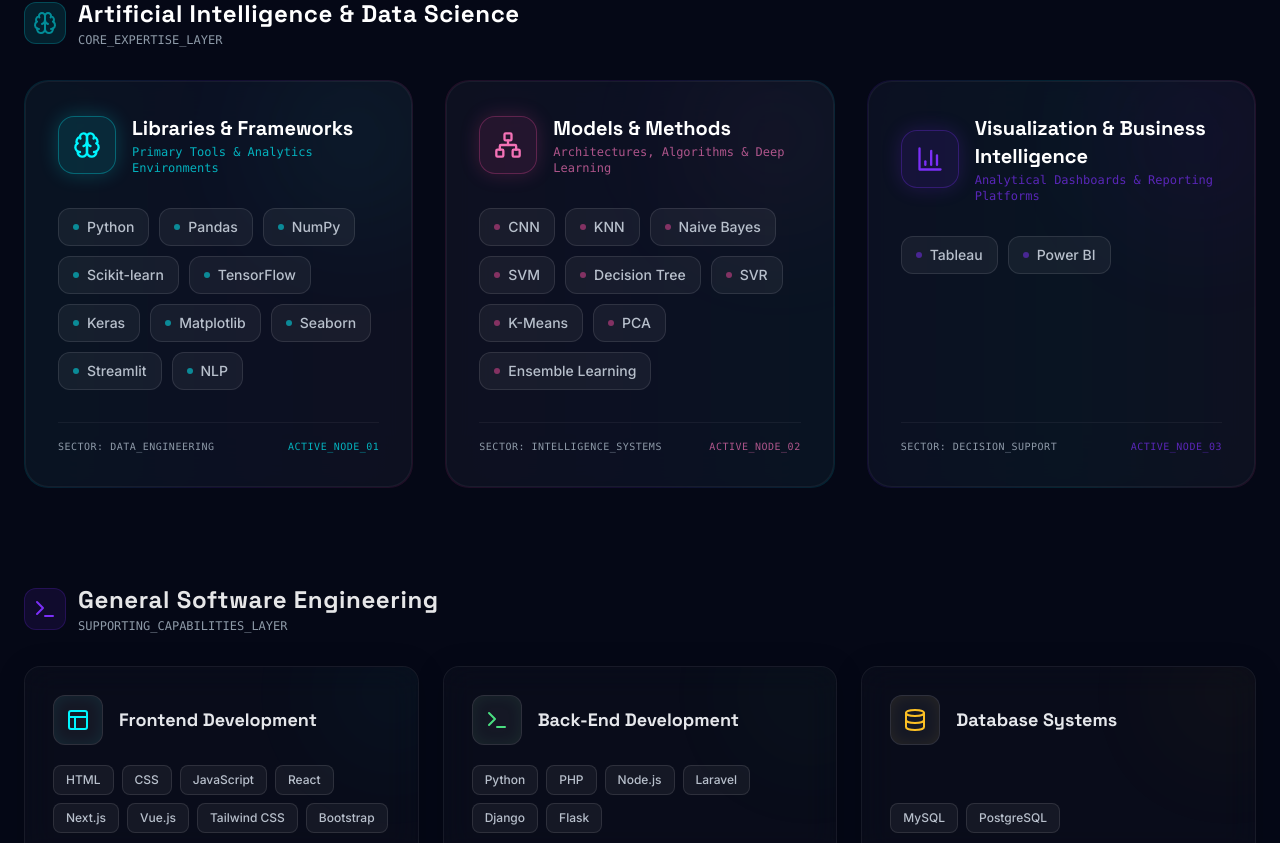
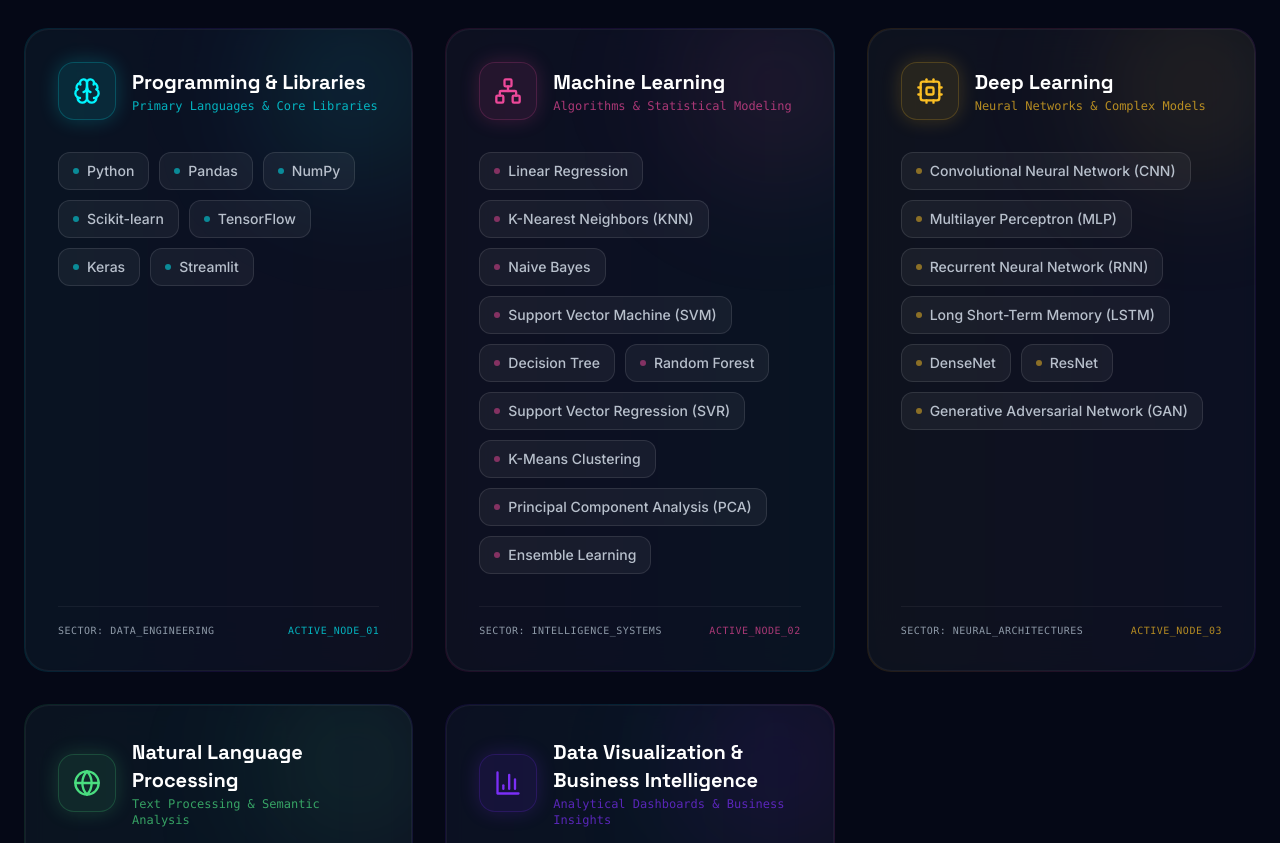
Before and after one commit to rizkyjisantt-dev/portfolio-ai, a React (Vite) app: page / in a window 1280 px wide. Shown: the part 2077-2920 px from the top of the page. Built offline with nearby package versions, Linux system fonts and the light colour scheme.

Commit message:
reorganize tech stack and update about section

```diff
--- a/src/components/Skills.jsx
+++ b/src/components/Skills.jsx
@@ -1,46 +1,71 @@
-import React from 'react';
+import React, { useState } from 'react';
 import { motion } from 'framer-motion';
 import { Layout, Terminal, Cpu, Database, Wrench, Briefcase, Globe, Brain, Network, BarChart3 } from 'lucide-react';
 
 const Skills = () => {
+  const [hoveredKey, setHoveredKey] = useState(null);
+
   // Core AI & Data Science skills (Highly featured)
   const aiSkills = {
-    libraries: {
-      title: "Libraries & Frameworks",
-      subtitle: "Primary Tools & Analytics Environments",
+    programming: {
+      title: "Programming & Libraries",
+      subtitle: "Primary Languages & Core Libraries",
       sector: "DATA_ENGINEERING",
       node: "ACTIVE_NODE_01",
       icon: <Brain className="w-7 h-7" />,
-      color: "#00F5FF", // Neon Cyan
-      skills: ["Python", "Pandas", "NumPy", "Scikit-learn", "TensorFlow", "Keras", "Matplotlib", "Seaborn", "Streamlit", "NLP"]
+      color: "#00F5FF",
+      gradientClass: "from-[#00F5FF] via-[#7B2FF7] to-[#ec4899]",
+      skills: ["Python", "Pandas", "NumPy", "Scikit-learn", "TensorFlow", "Keras", "Streamlit"]
     },
-    models: {
-      title: "Models & Methods",
-      subtitle: "Architectures, Algorithms & Deep Learning",
+    machineLearning: {
+      title: "Machine Learning",
+      subtitle: "Algorithms & Statistical Modeling",
       sector: "INTELLIGENCE_SYSTEMS",
       node: "ACTIVE_NODE_02",
       icon: <Network className="w-7 h-7" />,
-      color: "#ec4899", // Neon Pink/Rose
-      skills: ["CNN", "KNN", "Naive Bayes", "SVM", "Decision Tree", "SVR", "K-Means", "PCA", "Ensemble Learning"]
+      color: "#ec4899",
+      gradientClass: "from-[#ec4899] via-[#7B2FF7] to-[#00F5FF]",
+      skills: ["Linear Regression", "K-Nearest Neighbors (KNN)", "Naive Bayes", "Support Vector Machine (SVM)", "Decision Tree", "Random Forest", "Support Vector Regression (SVR)", "K-Means Clustering", "Principal Component Analysis (PCA)", "Ensemble Learning"]
+    },
+    deepLearning: {
+      title: "Deep Learning",
+      subtitle: "Neural Networks & Complex Models",
+      sector: "NEURAL_ARCHITECTURES",
+      node: "ACTIVE_NODE_03",
+      icon: <Cpu className="w-7 h-7" />,
+      color: "#fbbf24",
+      gradientClass: "from-[#fbbf24] via-[#ec4899] to-[#7B2FF7]",
+      skills: ["Convolutional Neural Network (CNN)", "Multilayer Perceptron (MLP)", "Recurrent Neural Network (RNN)", "Long Short-Term Memory (LSTM)", "DenseNet", "ResNet", "Generative Adversarial Network (GAN)"]
+    },
+    nlp: {
+      title: "Natural Language Processing",
+      subtitle: "Text Processing & Semantic Analysis",
+      sector: "COGNITIVE_COMPUTING",
+      node: "ACTIVE_NODE_04",
+      icon: <Globe className="w-7 h-7" />,
+      color: "#4ade80",
+      gradientClass: "from-[#4ade80] via-[#00F5FF] to-[#7B2FF7]",
+      skills: ["Natural Language Processing (NLP)", "Bag of Words (BoW)", "TF-IDF", "N-Gram", "Word2Vec"]
     },
     visualization: {
-      title: "Visualization & Business Intelligence",
-      subtitle: "Analytical Dashboards & Reporting Platforms",
+      title: "Data Visualization & Business Intelligence",
+      subtitle: "Analytical Dashboards & Business Insights",
       sector: "DECISION_SUPPORT",
-      node: "ACTIVE_NODE_03",
+      node: "ACTIVE_NODE_05",
       icon: <BarChart3 className="w-7 h-7" />,
-      color: "#7B2FF7", // Accent Purple
-      skills: ["Tableau", "Power BI"]
+      color: "#7B2FF7",
+      gradientClass: "from-[#7B2FF7] via-[#00F5FF] to-[#ec4899]",
+      skills: ["Matplotlib", "Seaborn", "Tableau", "Power BI"]
     }
   };
 
   // General software engineering skills
   const standardSkillCategories = [
     {
-      title: "Frontend Development",
+      title: "Front-End Development",
       icon: <Layout className="w-6 h-6" />,
       color: "#00F5FF",
-      skills: ["HTML", "CSS", "JavaScript", "React", "Next.js", "Vue.js", "Tailwind CSS", "Bootstrap"]
+      skills: ["HTML", "CSS", "JavaScript", "React", "Next.js", "Tailwind CSS", "Bootstrap"]
     },
     {
       title: "Back-End Development",
@@ -49,19 +74,19 @@ const Skills = () => {
       skills: ["Python", "PHP", "Node.js", "Laravel", "Django", "Flask"]
     },
     {
-      title: "Database Systems",
+      title: "Database",
       icon: <Database className="w-6 h-6" />,
       color: "#fbbf24",
-      skills: ["MySQL", "PostgreSQL"]
+      skills: ["PostgreSQL", "MySQL"]
     },
     {
       title: "Tools & Platforms",
       icon: <Wrench className="w-6 h-6" />,
       color: "#7B2FF7",
-      skills: ["Git", "GitHub", "VS Code", "Google Colab", "Antigravity", "Figma", "Canva", "CapCut"]
+      skills: ["Git", "GitHub", "VS Code", "Google Colab", "Antigravity", "Figma", "Canva", "CapCut", "Picsart"]
     },
     {
-      title: "CMS & Platforms",
+      title: "CMS",
       icon: <Globe className="w-6 h-6" />,
       color: "#38bdf8",
       skills: ["WordPress", "Blogger"]
@@ -70,7 +95,7 @@ const Skills = () => {
       title: "Productivity Tools",
       icon: <Briefcase className="w-6 h-6" />,
       color: "#facc15",
-      skills: ["Microsoft Word", "Microsoft Excel", "Microsoft PowerPoint"]
+      skills: ["Microsoft Word", "Microsoft Excel", "Microsoft PowerPoint", "Other productivity and collaboration tools"]
     }
   ];
 
@@ -124,48 +149,86 @@ const Skills = () => {
           </div>
 
           <div className="grid grid-cols-1 md:grid-cols-2 lg:grid-cols-3 gap-8">
-            {/* Card 1: Libraries & Frameworks */}
+            {Object.entries(aiSkills).map(([key, category], index) => {
+              const isHovered = hoveredKey === key;
+              return (
                 <motion.div
+                  key={key}
                   initial={{ opacity: 0, y: 30 }}
                   whileInView={{ opacity: 1, y: 0 }}
                   viewport={{ once: true }}
-              transition={{ duration: 0.6 }}
+                  transition={{ duration: 0.6, delay: index * 0.1 }}
+                  onMouseEnter={() => setHoveredKey(key)}
+                  onMouseLeave={() => setHoveredKey(null)}
                   className="relative group rounded-3xl p-[1px] overflow-hidden transition-all duration-500"
                 >
                   {/* Glowing animated background border */}
-              <div className="absolute -inset-0.5 bg-gradient-to-r from-neon-cyan via-accent-purple to-pink-500 rounded-3xl blur opacity-20 group-hover:opacity-80 transition duration-500 group-hover:duration-200" />
+                  <div
+                    className={`absolute -inset-0.5 bg-gradient-to-r ${category.gradientClass} rounded-3xl blur transition-all duration-500`}
+                    style={{
+                      opacity: isHovered ? 0.8 : 0.2
+                    }}
+                  />
 
                   <div className="relative h-full bg-[#0B1120]/90 backdrop-blur-xl p-8 rounded-3xl border border-white/5 flex flex-col justify-between">
                     {/* Inner radial gradient light */}
-                <div className="absolute -top-10 -right-10 w-48 h-48 rounded-full bg-neon-cyan/10 blur-3xl opacity-50 group-hover:opacity-100 group-hover:bg-neon-cyan/20 transition-all duration-500 pointer-events-none" />
+                    <div
+                      className="absolute -top-10 -right-10 w-48 h-48 rounded-full blur-3xl transition-all duration-500 pointer-events-none"
+                      style={{
+                        backgroundColor: isHovered ? `${category.color}33` : `${category.color}1a`
+                      }}
+                    />
 
                     <div>
                       <div className="flex items-center gap-4 mb-8 relative z-10">
-                    <div className="p-3.5 rounded-2xl bg-neon-cyan/10 border border-neon-cyan/30 text-neon-cyan shadow-[0_0_20px_rgba(0,245,255,0.2)] group-hover:shadow-[0_0_25px_rgba(0,245,255,0.4)] transition-all duration-500">
-                      {aiSkills.libraries.icon}
+                        <div
+                          className="p-3.5 rounded-2xl border transition-all duration-500"
+                          style={{
+                            backgroundColor: `${category.color}1a`,
+                            borderColor: isHovered ? `${category.color}66` : `${category.color}33`,
+                            color: category.color,
+                            boxShadow: isHovered ? `0 0 25px ${category.color}66` : `0 0 20px ${category.color}33`
+                          }}
+                        >
+                          {category.icon}
                         </div>
                         <div>
-                      <h4 className="text-xl font-space font-bold text-white group-hover:text-neon-cyan transition-colors">
-                        {aiSkills.libraries.title}
+                          <h4
+                            className="text-xl font-space font-bold text-white transition-colors duration-300"
+                            style={{
+                              color: isHovered ? category.color : '#ffffff'
+                            }}
+                          >
+                            {category.title}
                           </h4>
-                      <p className="text-xs text-neon-cyan/70 font-mono mt-0.5">{aiSkills.libraries.subtitle}</p>
+                          <p
+                            className="text-xs font-mono mt-0.5 transition-colors duration-300"
+                            style={{
+                              color: isHovered ? '#ffffff' : `${category.color}b3`
+                            }}
+                          >
+                            {category.subtitle}
+                          </p>
                         </div>
                       </div>
 
                       <div className="flex flex-wrap gap-2.5 relative z-10">
-                    {aiSkills.libraries.skills.map((skill, idx) => (
+                        {category.skills.map((skill, idx) => (
                           <motion.span
                             key={idx}
                             whileHover={{
                               scale: 1.05,
-                          borderColor: "rgba(0, 245, 255, 0.4)",
-                          boxShadow: "0 0 15px rgba(0, 245, 255, 0.2)",
-                          backgroundColor: "rgba(0, 245, 255, 0.08)",
+                              borderColor: `${category.color}66`,
+                              boxShadow: `0 0 15px ${category.color}33`,
+                              backgroundColor: `${category.color}14`,
                               color: "#ffffff"
                             }}
                             className="px-3.5 py-2 text-sm font-medium rounded-xl bg-white/5 border border-white/10 text-gray-300 cursor-default transition-all duration-300 flex items-center gap-2"
                           >
-                        <span className="w-1.5 h-1.5 rounded-full bg-neon-cyan animate-pulse" />
+                            <span
+                              className="w-1.5 h-1.5 rounded-full animate-pulse"
+                              style={{ backgroundColor: category.color }}
+                            />
                             {skill}
                           </motion.span>
                         ))}
@@ -173,121 +236,20 @@ const Skills = () => {
                     </div>
 
                     <div className="mt-8 pt-4 border-t border-white/5 flex justify-between items-center text-[10px] text-gray-500 font-mono tracking-wider">
-                  <span>SECTOR: {aiSkills.libraries.sector}</span>
-                  <span className="text-neon-cyan/70">{aiSkills.libraries.node}</span>
+                      <span>SECTOR: {category.sector}</span>
+                      <span
+                        className="transition-colors duration-300"
+                        style={{
+                          color: isHovered ? category.color : `${category.color}b3`
+                        }}
+                      >
+                        {category.node}
+                      </span>
                     </div>
                   </div>
                 </motion.div>
-
-            {/* Card 2: ML Models & Methods */}
-            <motion.div
-              initial={{ opacity: 0, y: 30 }}
-              whileInView={{ opacity: 1, y: 0 }}
-              viewport={{ once: true }}
-              transition={{ duration: 0.6, delay: 0.1 }}
-              className="relative group rounded-3xl p-[1px] overflow-hidden transition-all duration-500"
-            >
-              {/* Glowing animated background border */}
-              <div className="absolute -inset-0.5 bg-gradient-to-r from-pink-500 via-accent-purple to-neon-cyan rounded-3xl blur opacity-20 group-hover:opacity-80 transition duration-500 group-hover:duration-200" />
-
-              <div className="relative h-full bg-[#0B1120]/90 backdrop-blur-xl p-8 rounded-3xl border border-white/5 flex flex-col justify-between">
-                {/* Inner radial gradient light */}
-                <div className="absolute -top-10 -right-10 w-48 h-48 rounded-full bg-pink-500/10 blur-3xl opacity-50 group-hover:opacity-100 group-hover:bg-pink-500/20 transition-all duration-500 pointer-events-none" />
-
-                <div>
-                  <div className="flex items-center gap-4 mb-8 relative z-10">
-                    <div className="p-3.5 rounded-2xl bg-pink-500/10 border border-pink-500/30 text-pink-400 shadow-[0_0_20px_rgba(236,72,153,0.2)] group-hover:shadow-[0_0_25px_rgba(236,72,153,0.4)] transition-all duration-500">
-                      {aiSkills.models.icon}
-                    </div>
-                    <div>
-                      <h4 className="text-xl font-space font-bold text-white group-hover:text-pink-400 transition-colors">
-                        {aiSkills.models.title}
-                      </h4>
-                      <p className="text-xs text-pink-400/70 font-mono mt-0.5">{aiSkills.models.subtitle}</p>
-                    </div>
-                  </div>
-
-                  <div className="flex flex-wrap gap-2.5 relative z-10">
-                    {aiSkills.models.skills.map((skill, idx) => (
-                      <motion.span
-                        key={idx}
-                        whileHover={{
-                          scale: 1.05,
-                          borderColor: "rgba(236, 72, 153, 0.4)",
-                          boxShadow: "0 0 15px rgba(236, 72, 153, 0.2)",
-                          backgroundColor: "rgba(236, 72, 153, 0.08)",
-                          color: "#ffffff"
-                        }}
-                        className="px-3.5 py-2 text-sm font-medium rounded-xl bg-white/5 border border-white/10 text-gray-300 cursor-default transition-all duration-300 flex items-center gap-2"
-                      >
-                        <span className="w-1.5 h-1.5 rounded-full bg-pink-500 animate-pulse" />
-                        {skill}
-                      </motion.span>
-                    ))}
-                  </div>
-                </div>
-
-                <div className="mt-8 pt-4 border-t border-white/5 flex justify-between items-center text-[10px] text-gray-500 font-mono tracking-wider">
-                  <span>SECTOR: {aiSkills.models.sector}</span>
-                  <span className="text-pink-400/70">{aiSkills.models.node}</span>
-                </div>
-              </div>
-            </motion.div>
-
-            {/* Card 3: Visualization & Business Intelligence */}
-            <motion.div
-              initial={{ opacity: 0, y: 30 }}
-              whileInView={{ opacity: 1, y: 0 }}
-              viewport={{ once: true }}
-              transition={{ duration: 0.6, delay: 0.2 }}
-              className="relative group rounded-3xl p-[1px] overflow-hidden transition-all duration-500"
-            >
-              {/* Glowing animated background border */}
-              <div className="absolute -inset-0.5 bg-gradient-to-r from-accent-purple via-neon-cyan to-pink-500 rounded-3xl blur opacity-20 group-hover:opacity-80 transition duration-500 group-hover:duration-200" />
-
-              <div className="relative h-full bg-[#0B1120]/90 backdrop-blur-xl p-8 rounded-3xl border border-white/5 flex flex-col justify-between">
-                {/* Inner radial gradient light */}
-                <div className="absolute -top-10 -right-10 w-48 h-48 rounded-full bg-accent-purple/10 blur-3xl opacity-50 group-hover:opacity-100 group-hover:bg-accent-purple/20 transition-all duration-500 pointer-events-none" />
-
-                <div>
-                  <div className="flex items-center gap-4 mb-8 relative z-10">
-                    <div className="p-3.5 rounded-2xl bg-accent-purple/10 border border-accent-purple/30 text-accent-purple shadow-[0_0_20px_rgba(123,47,247,0.2)] group-hover:shadow-[0_0_25px_rgba(123,47,247,0.4)] transition-all duration-500">
-                      {aiSkills.visualization.icon}
-                    </div>
-                    <div>
-                      <h4 className="text-xl font-space font-bold text-white group-hover:text-accent-purple transition-colors">
-                        {aiSkills.visualization.title}
-                      </h4>
-                      <p className="text-xs text-accent-purple/70 font-mono mt-0.5">{aiSkills.visualization.subtitle}</p>
-                    </div>
-                  </div>
-
-                  <div className="flex flex-wrap gap-2.5 relative z-10">
-                    {aiSkills.visualization.skills.map((skill, idx) => (
-                      <motion.span
-                        key={idx}
-                        whileHover={{
-                          scale: 1.05,
-                          borderColor: "rgba(123, 47, 247, 0.4)",
-                          boxShadow: "0 0 15px rgba(123, 47, 247, 0.2)",
-                          backgroundColor: "rgba(123, 47, 247, 0.08)",
-                          color: "#ffffff"
-                        }}
-                        className="px-3.5 py-2 text-sm font-medium rounded-xl bg-white/5 border border-white/10 text-gray-300 cursor-default transition-all duration-300 flex items-center gap-2"
-                      >
-                        <span className="w-1.5 h-1.5 rounded-full bg-accent-purple animate-pulse" />
-                        {skill}
-                      </motion.span>
-                    ))}
-                  </div>
-                </div>
-
-                <div className="mt-8 pt-4 border-t border-white/5 flex justify-between items-center text-[10px] text-gray-500 font-mono tracking-wider">
-                  <span>SECTOR: {aiSkills.visualization.sector}</span>
-                  <span className="text-accent-purple/70">{aiSkills.visualization.node}</span>
-                </div>
-              </div>
-            </motion.div>
+              );
+            })}
           </div>
         </div>
 
```
Also changed, not shown: src/components/About.jsx (+4 -4 lines). Lines whose indentation alone changed are shown as unchanged.
